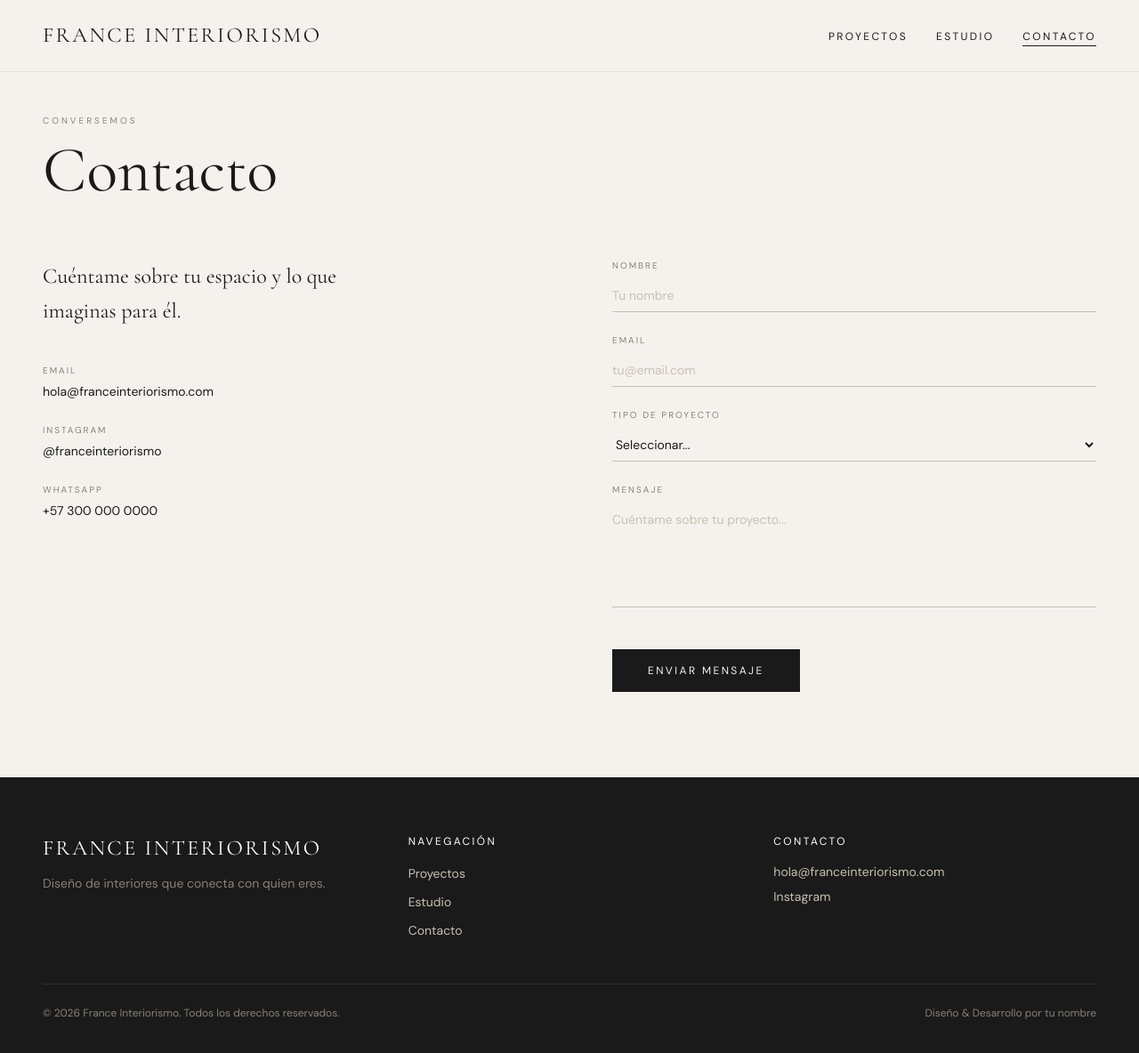
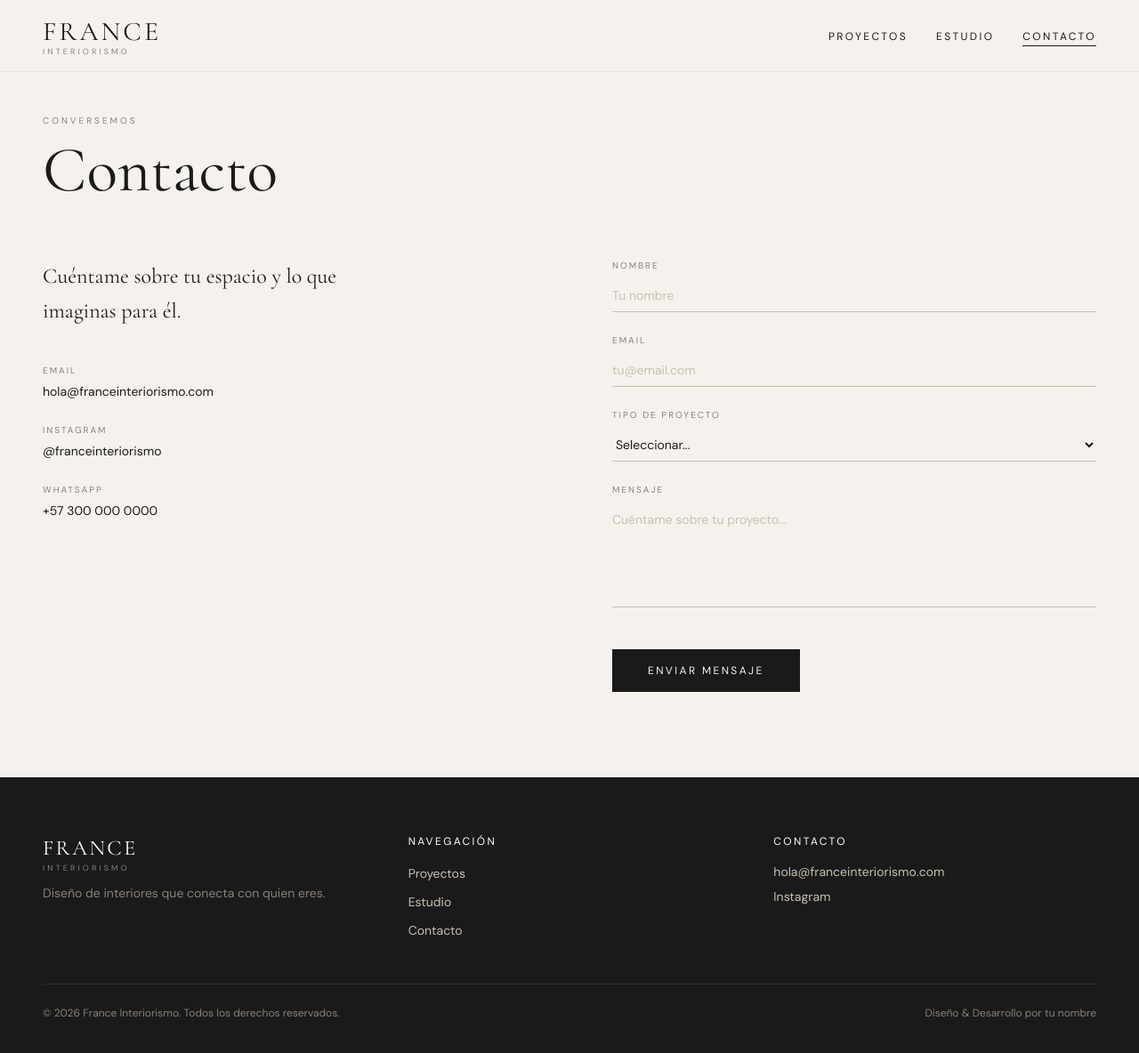
Before and after one commit to sebaasr/france_Interiorismo, a Next.js app: page /contacto in a window 1280 px wide. Shown: the top 1184 px of the page at 89% size. Built offline with nearby package versions, Linux system fonts and the light colour scheme.

Commit message:
style: split brand name - France large, interiorismo small

```diff
--- a/components/Footer.tsx
+++ b/components/Footer.tsx
@@ -6,9 +6,10 @@ export default function Footer() {
     <footer className="bg-[#1a1a1a] text-[#c9bfb0] py-16 px-6 md:px-12">
       <div className="max-w-7xl mx-auto grid grid-cols-1 md:grid-cols-3 gap-12">
         <div>
-          <p className="font-serif text-2xl text-white tracking-widest uppercase mb-3">
-            France Interiorismo
-          </p>
+          <div className="flex flex-col leading-none mb-3">
+            <span className="font-serif text-2xl text-white tracking-widest uppercase">France</span>
+            <span className="text-[9px] tracking-[0.35em] uppercase text-[#8a8078] mt-0.5">Interiorismo</span>
+          </div>
           <p className="text-sm leading-relaxed text-[#8a8078]">
             Diseño de interiores que conecta con quien eres.
           </p>
--- a/components/Navbar.tsx
+++ b/components/Navbar.tsx
@@ -33,13 +33,17 @@ export default function Navbar() {
     >
       <nav className="max-w-7xl mx-auto px-6 md:px-12 flex items-center justify-between h-16 md:h-20">
         {/* Logo */}
-        <Link
-          href="/"
-          className={`font-serif text-xl md:text-2xl tracking-widest uppercase transition-colors duration-500 ${
+        <Link href="/" className="flex flex-col leading-none">
+          <span className={`font-serif text-2xl md:text-3xl tracking-widest uppercase transition-colors duration-500 ${
             isDark ? 'text-[#1a1a1a]' : 'text-white'
-          }`}
-        >
-          France Interiorismo
+          }`}>
+            France
+          </span>
+          <span className={`text-[9px] tracking-[0.35em] uppercase transition-colors duration-500 ${
+            isDark ? 'text-[#8a8078]' : 'text-white/70'
+          }`}>
+            Interiorismo
+          </span>
         </Link>
 
         {/* Desktop links */}
```
